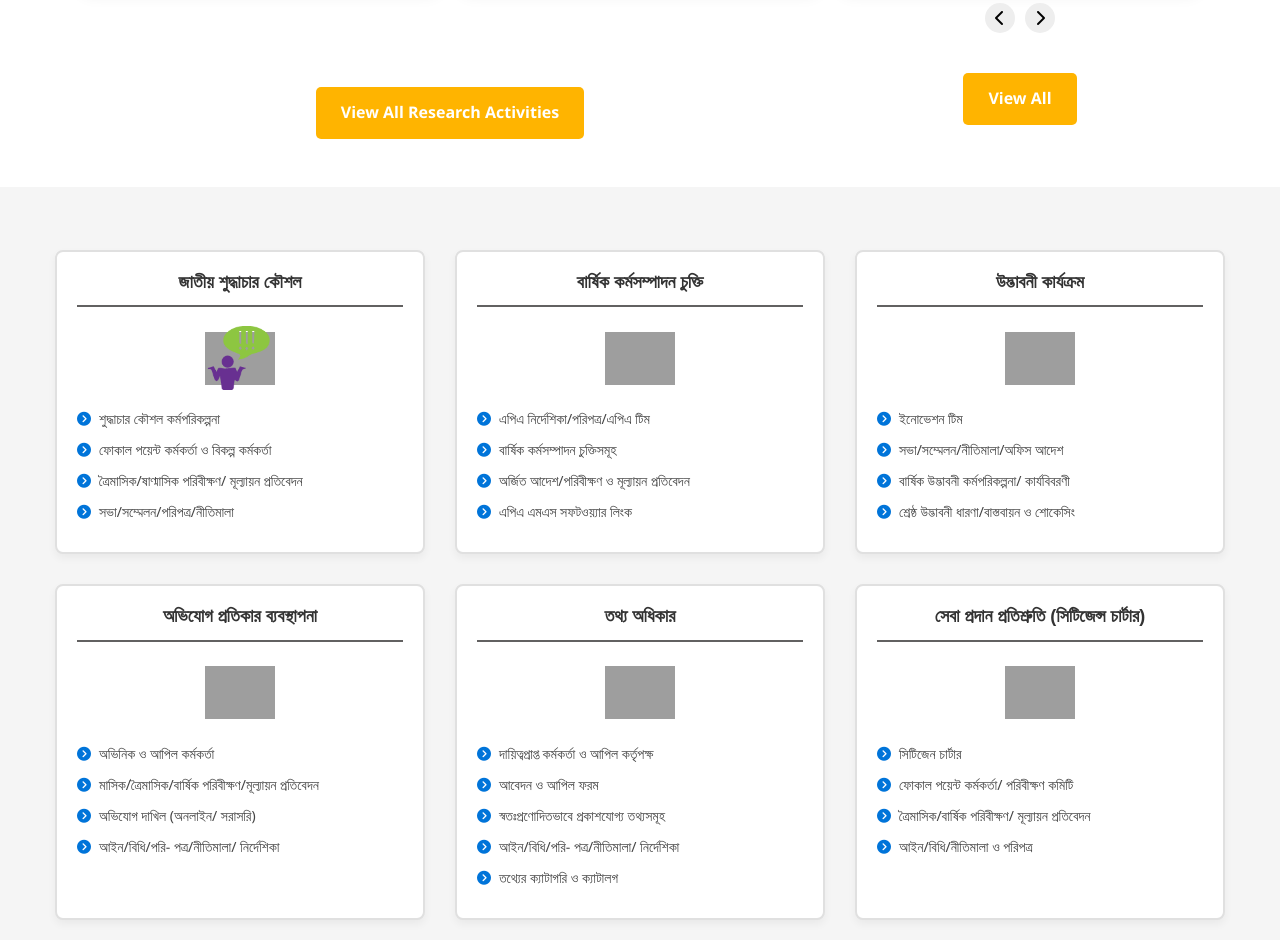
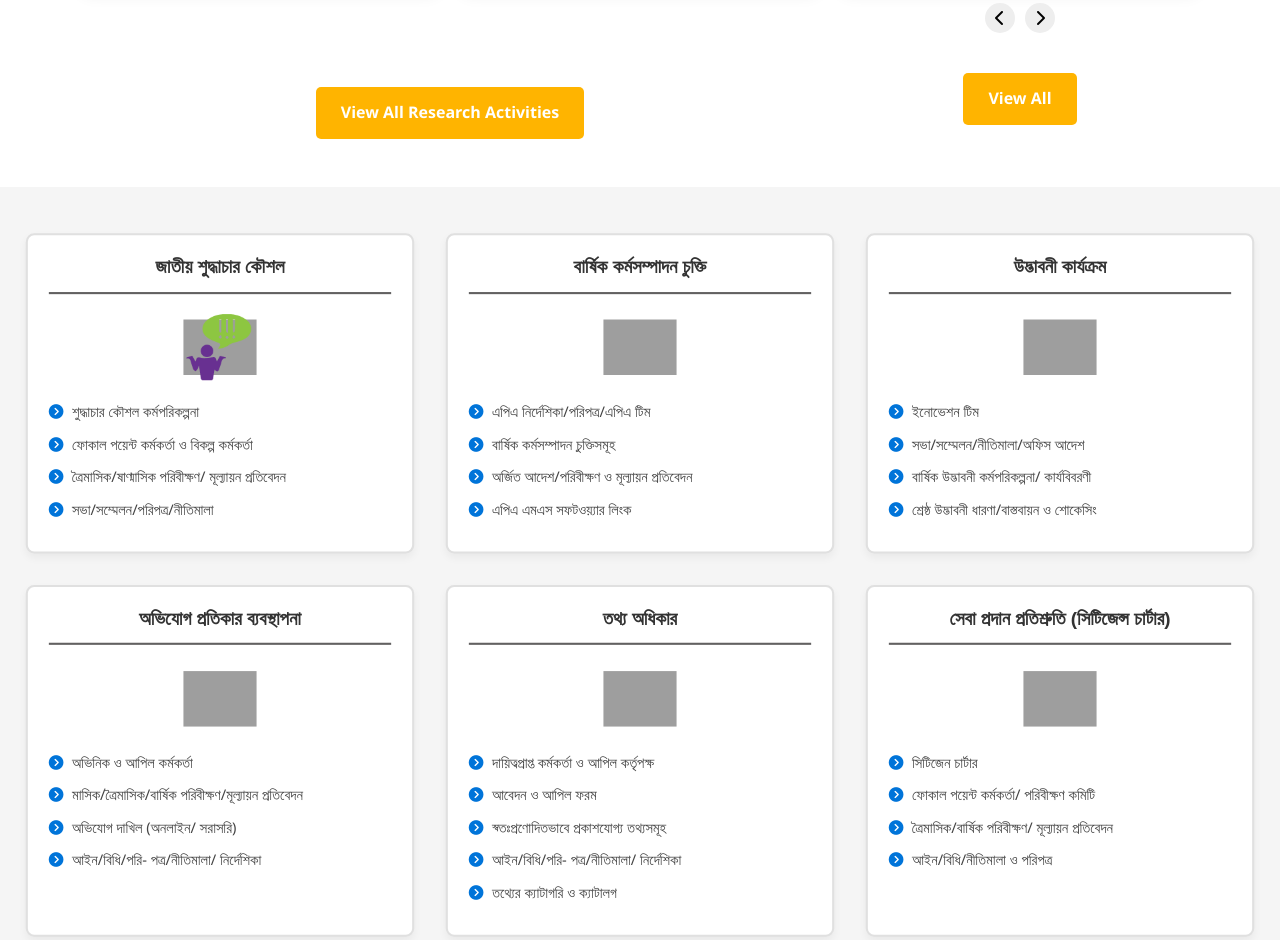
Before and after one commit to Artreeus/CMU, a plain HTML site: page index.html in a window 1280 px wide. Shown: the part 4571-5511 px from the top of the page. Drawn offline with Linux system fonts and the light colour scheme; grey boxes are pictures that could not be loaded; a web font is replaced by a local one.

Commit message:
all done

```diff
--- a/assets/css/home.css
+++ b/assets/css/home.css
@@ -414,6 +414,9 @@
   background-color: transparent !important;
   border: none !important;
 }
+.du-resources-row {
+  transform: scale(1.05);
+}
 
 .du-resources-item {
   flex: 0 0 calc(33.333333% - 30px);
@@ -424,6 +427,12 @@
   background-color: #ffffff !important;
   border-radius: 8px;
   box-shadow: 0 4px 8px rgba(0, 0, 0, 0.05);
+  transition: ease-in-out 200ms;
+
+}
+.du-resources-item:hover {
+  transform: scale(1.05);
+
 }
 
 .du-resources-header {
@@ -452,7 +461,9 @@
   display: flex;
   align-items: center;
   justify-content: center;
+
 }
+
 
 .du-resources-links {
   list-style: none;
```
